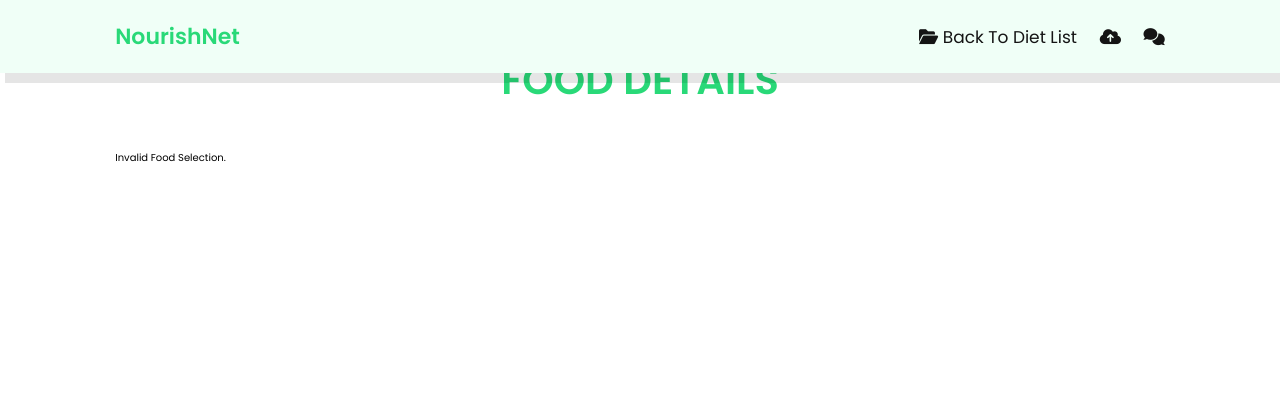
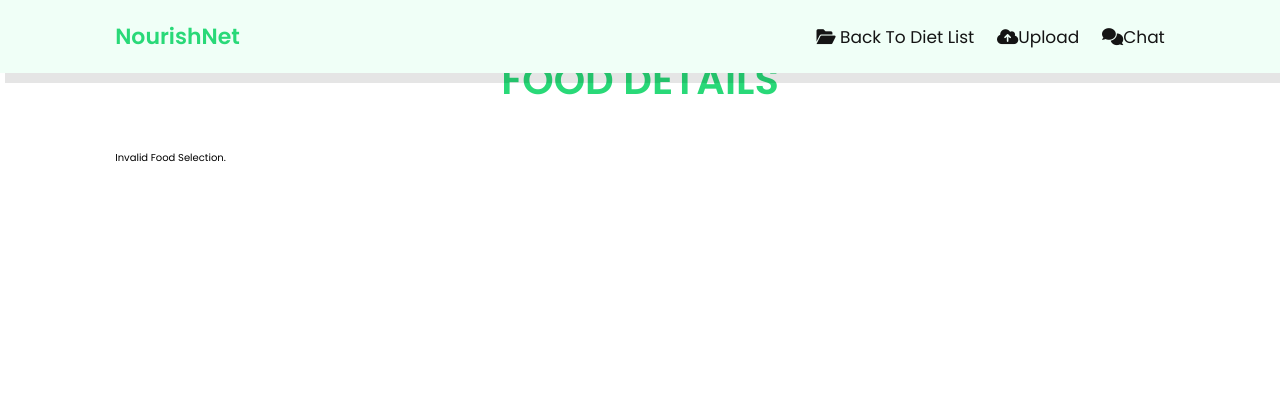
Before and after one commit to AustinMuriithiSchool/NourishNet-Project, a PHP site: page /dietdetails.php in a window 1280 px wide. Shown: the top 420 px of the page. Run offline with PHP 8.4, Linux system fonts and the light colour scheme; a user stored in the database is signed in.

Commit message:
small changes
dietdeetails.php

```diff
--- a/dietdetails.php
+++ b/dietdetails.php
@@ -80,8 +80,8 @@
             <a href="<?php echo $home_url; ?>"><i class="fas fa-folder-open"></i> Back to diet List</a>
             <!-- Link to view uploaded foods -->
             <?php if ($user_type == 'nutritionist' || $user_type == 'admin'): ?>
-                <a href="upload.php"><i class="fas fa-cloud-upload-alt"></i></a>
-                <a href="consultations.html"><i class="fas fa-comments"></i></a>
+                <a href="upload.php"><i class="fas fa-cloud-upload-alt"></i>upload</a>
+                <a href="consultation.php"><i class="fas fa-comments"></i>chat</a>
             <?php endif; ?>
         </nav>
     </header>
--- a/recipes.php
+++ b/recipes.php
@@ -1,11 +1,5 @@
 <?php
 session_start();
-
-// Redirect to login if user is not authenticated
-if (!isset($_SESSION['username'])) {
-    header("Location: index.html");
-    exit();
-}
 
 // Redirect to login if user is not authenticated
 if (!isset($_SESSION['username'])) {
```
Also changed, not shown: uploads/Spinach and Feta Stuffed Chicken Breast.jpeg (added).
